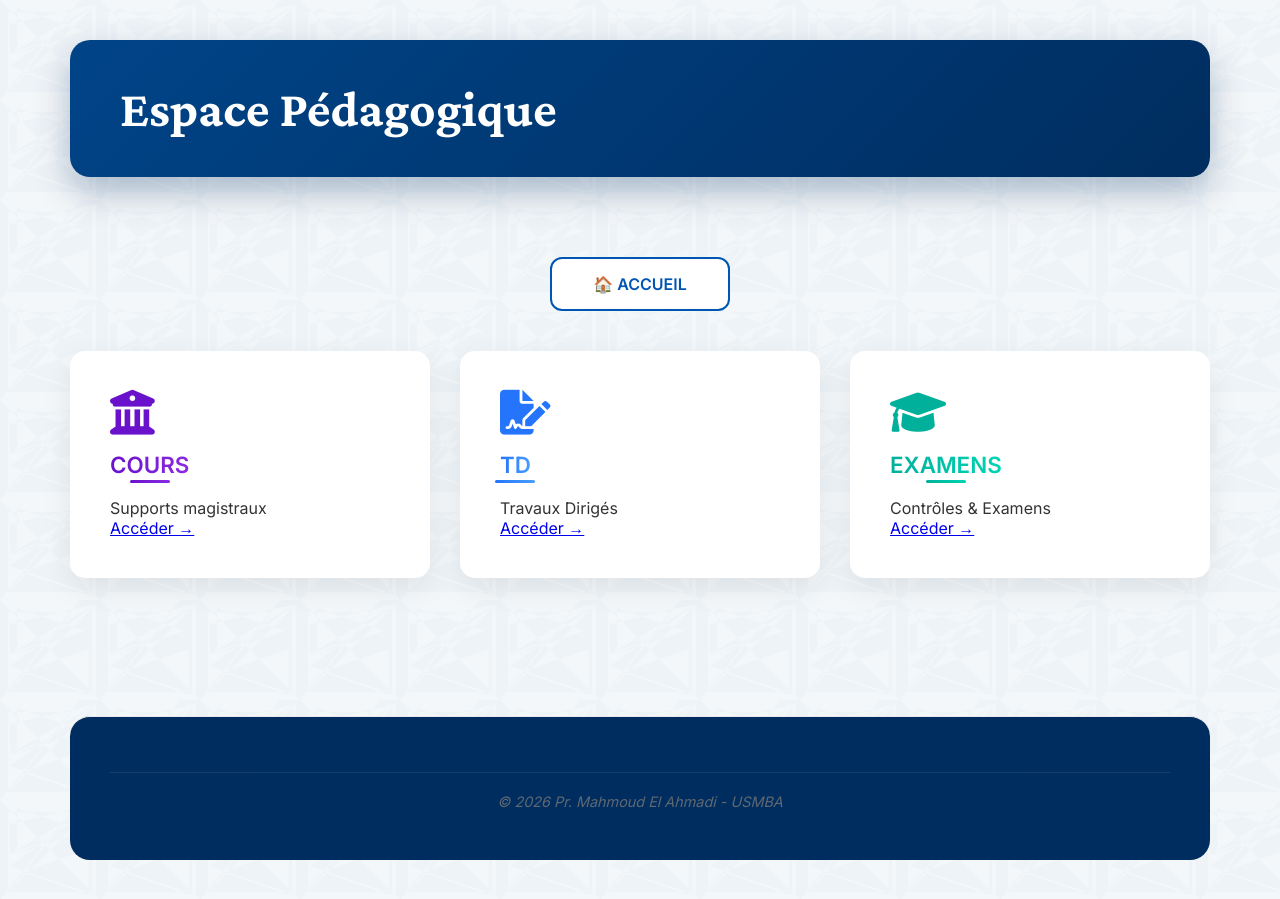
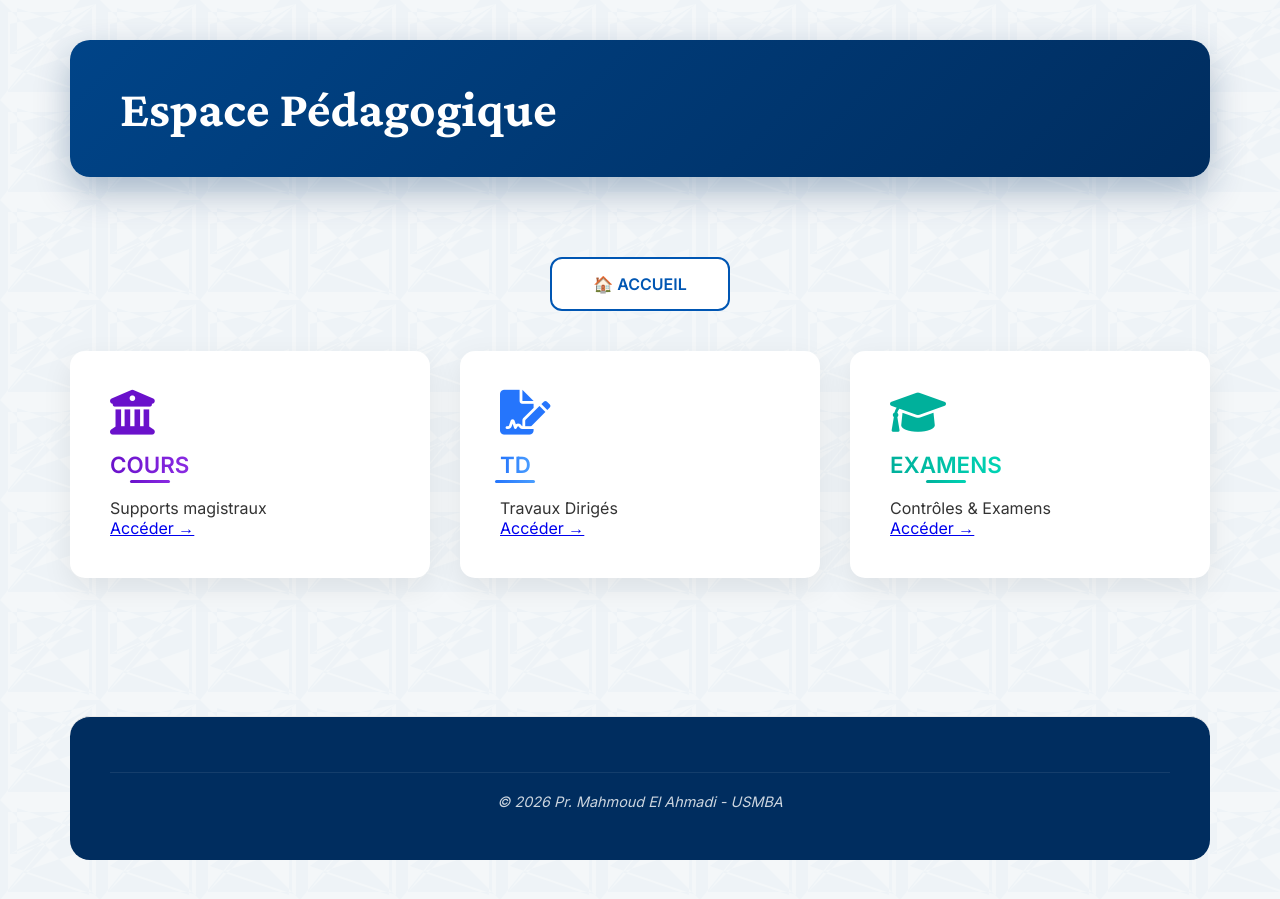
Before and after one commit to mahmoudmath/mahmoudmath.github.io, a Jekyll site: the page pedagogie.html, which Jekyll copies as it is, in a window 1280 px wide. Built offline with Jekyll 4.4.1, drawn with Linux system fonts in a browser that asks for light colours.

Commit message:
Update pedagogie.html

```diff
--- a/pedagogie.html
+++ b/pedagogie.html
@@ -56,9 +56,7 @@ j=d.createElement(s),dl=l!='dataLayer'?'&l='+l:'';j.async=true;j.src=
             font-size: 0.9rem;
         }
 
-        .signature p {
-            color: #777;  /* MÊME COULEUR QUE RECHERCHE */
-        }
+        /* SUPPRIMÉ - la couleur vient du fichier style.css */
     </style>
 </head>
 <body>
```
